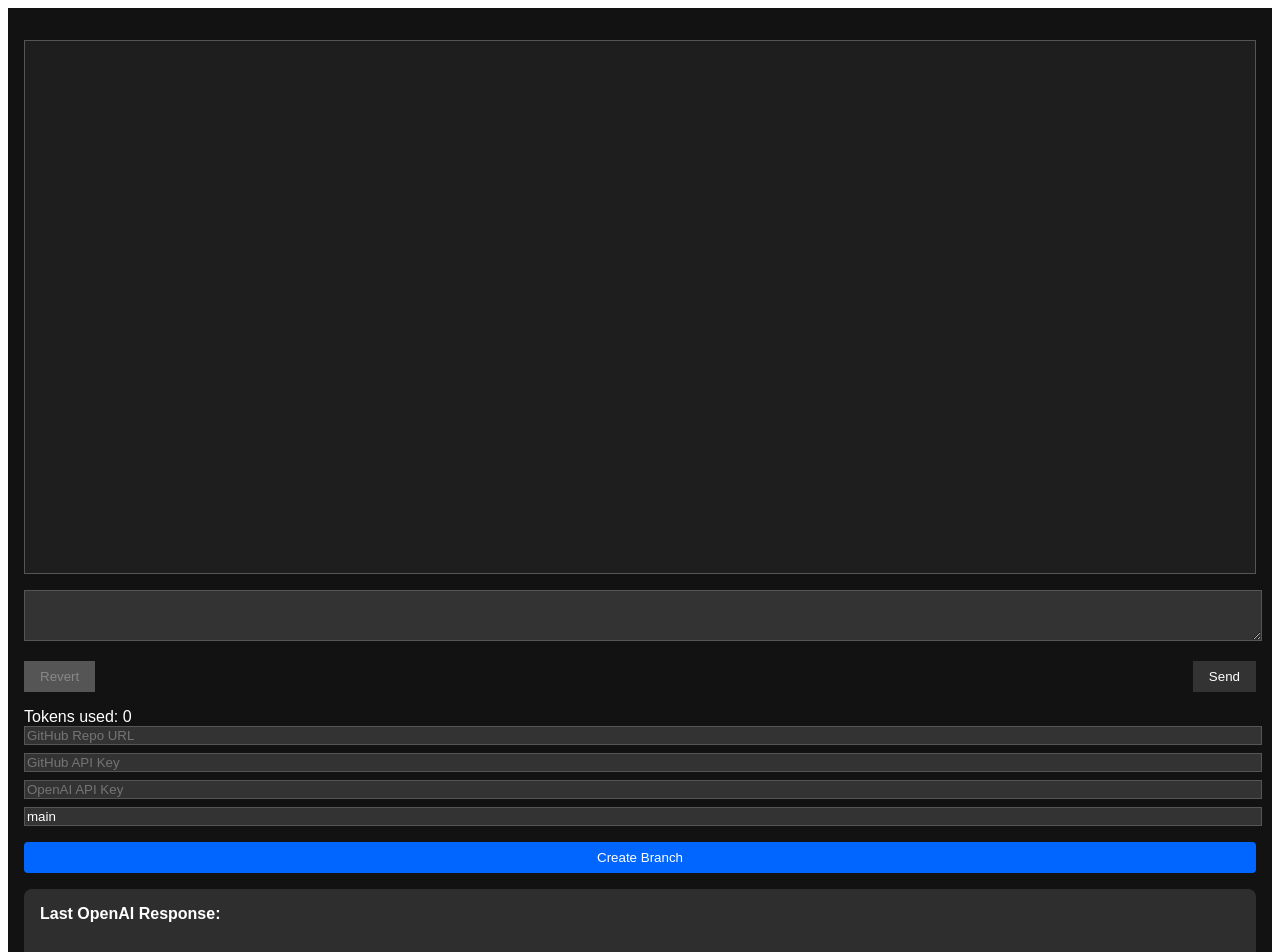
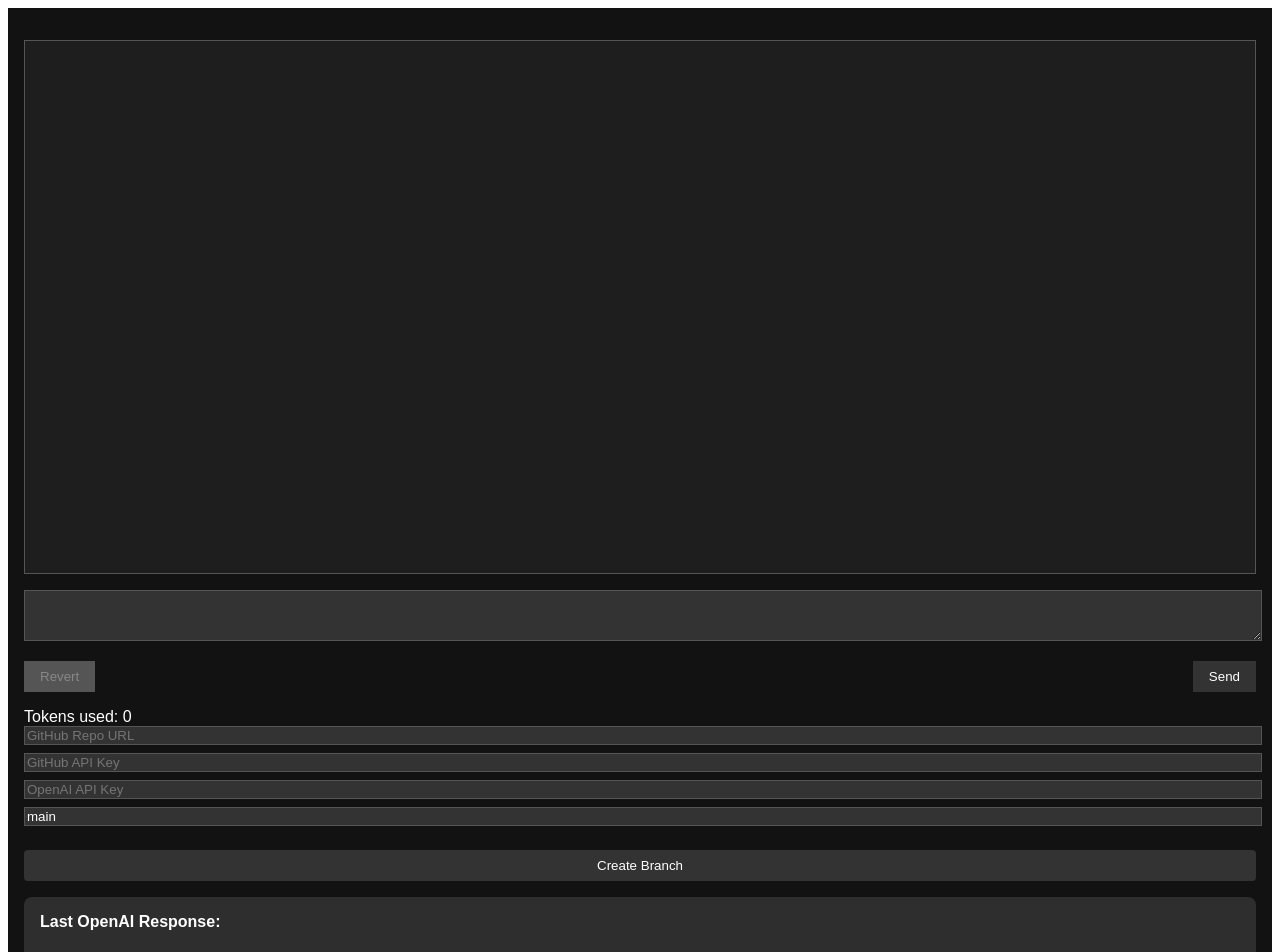
Before and after one commit to azndervish/github-vibe-coder, a Next.js app: page / in a window 1280 px wide. Shown: the top 952 px of the page. Built offline with nearby package versions, Linux system fonts and the light colour scheme.

Commit message:
Style 'Create Branch' button to match 'Send' and 'Revert' buttons in MessageInput.js.

```diff
--- a/components/SettingsInputs.js
+++ b/components/SettingsInputs.js
@@ -11,14 +11,13 @@ export default function SettingsInputs({
   branch,
   setBranch,
   onError,
-  onSuccess // Add onSuccess callback
+  onSuccess
 }) {
 
   const handleCreateBranch = async () => {
     if (githubRepo && githubKey && branch) {
       try {
         await createBranch(githubRepo, branch, githubKey);
-        // Use the onSuccess callback to set a message in the main chat
         onSuccess(`Branch "${branch}" created successfully.`);
       } catch (error) {
         onError(`Failed to create branch: ${error.message}`);
@@ -58,7 +57,16 @@ export default function SettingsInputs({
       />
       <button
         onClick={handleCreateBranch}
-        style={{ display: 'block', width: '100%', marginTop: '16px', padding: '8px', backgroundColor: '#0066ff', color: '#ffffff', border: 'none', borderRadius: '4px', cursor: 'pointer' }}
+        style={{
+          backgroundColor: '#333333',
+          color: '#ffffff',
+          border: 'none',
+          width: '100%',
+          padding: '0.5rem 1rem',
+          marginTop: '16px',
+          borderRadius: '4px',
+          cursor: 'pointer'
+        }}
       >
         Create Branch
       </button>
```
